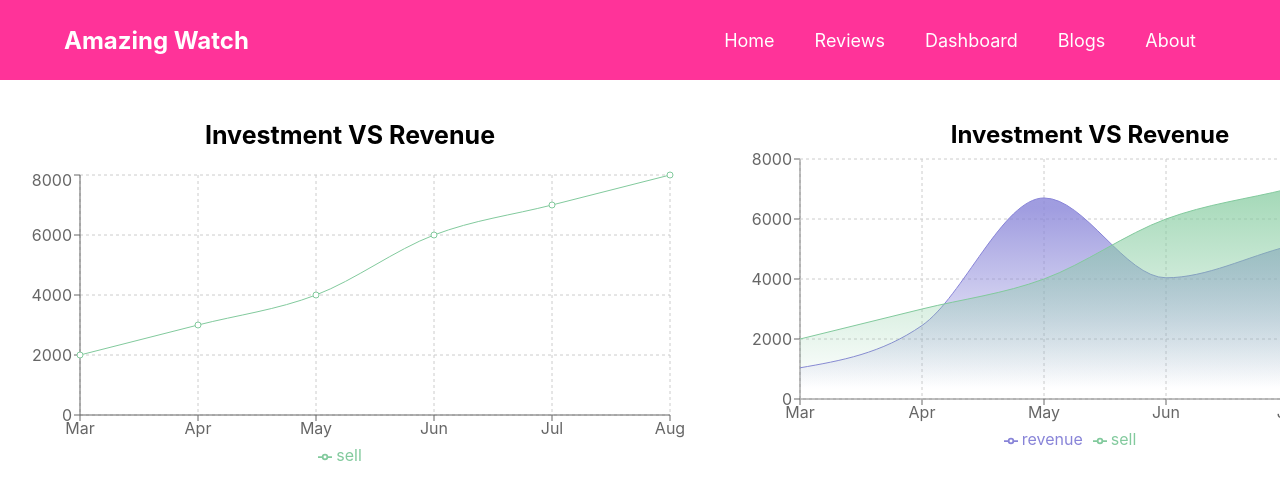
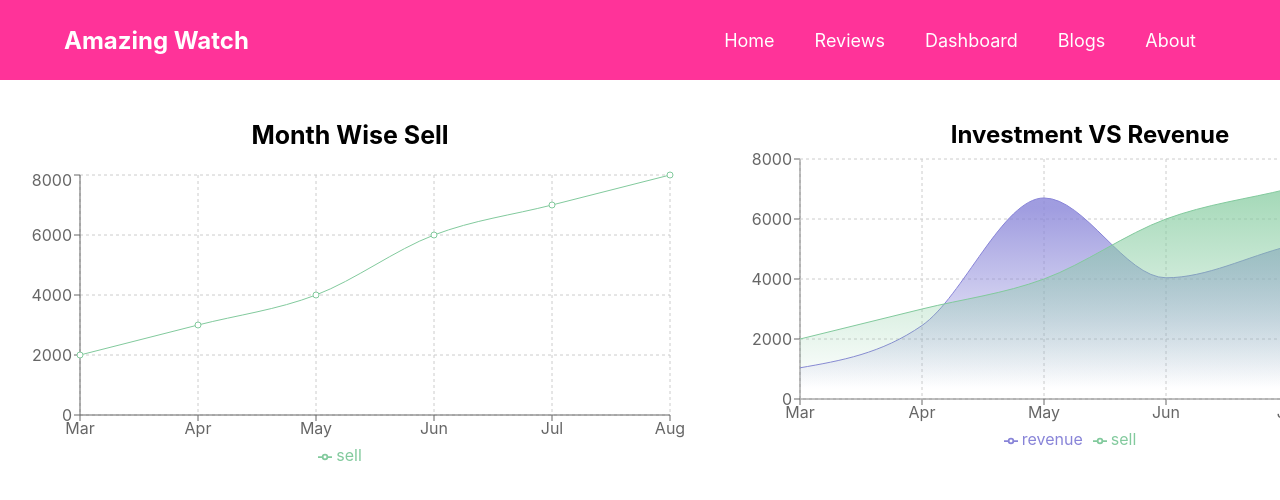
Before and after one commit to majedulhaque1/product-analysis-website, a React (Create React App) app: page /dashboard in a window 1280 px wide. Shown: the top 500 px of the page. Built offline with nearby package versions, Linux system fonts and the light colour scheme.

Commit message:
Some modification in chart

```diff
--- a/src/Components/Dashboard/Dashboard.js
+++ b/src/Components/Dashboard/Dashboard.js
@@ -13,12 +13,12 @@ const Dashboard = () => {
     return (
         <div className='chart-container'>
             <div>
-                <h2 className='chart-title'>Investment VS Revenue</h2>
+                <h2 className='chart-title'>Month Wise Sell</h2>
                 <LineChart width={700} height={300} data={chartData}
                     margin={{ top: 5, right: 30, left: 20, bottom: 5 }}>
                     <CartesianGrid strokeDasharray="3 3" />
                     <XAxis dataKey="month" />
-                    <YAxis dataKey="investment" />
+                    <YAxis dataKey="sell" />
                     <Tooltip />
                     <Legend />
                     <Line type="monotone" dataKey="sell" stroke="#82ca9d" />
--- a/src/Components/Home/Home.js
+++ b/src/Components/Home/Home.js
@@ -8,7 +8,7 @@ const Home = () => {
         <div>
             <Banner></Banner>
             <div>
-                <h2 className='title'>Customer Reviews</h2>
+                <h2 className='title'>Customer Reviews(3)</h2>
                 <CustomerReviews></CustomerReviews>
             </div>
         </div>
```
